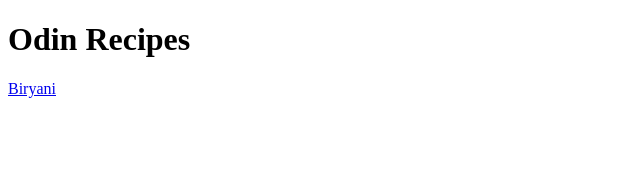
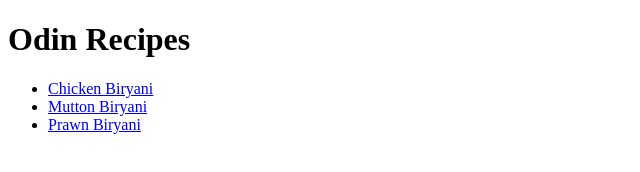
Before and after one commit to Kishore-Kalyan/odin-recipes, a plain HTML site: page index.html in a window 1280 px wide. Shown: the whole page, without its empty margins (0-640 px from the left). Drawn offline with Linux system fonts and the light colour scheme.

Commit message:
completed the pages for mutton and prawn biryani

```diff
--- a/index.html
+++ b/index.html
@@ -1,12 +1,22 @@
 <!DOCTYPE html>
 <html lang="en">
-<head>
-    <meta charset="UTF-8">
-    <meta name="viewport" content="width=device-width, initial-scale=1.0">
+  <head>
+    <meta charset="UTF-8" />
+    <meta name="viewport" content="width=device-width, initial-scale=1.0" />
     <title>Odin Recipes</title>
-</head>
-<body>
+  </head>
+  <body>
     <h1>Odin Recipes</h1>
-    <a href="./recipes/chicken-biryani.html">Biryani</a>
-</body>
+    <ul>
+      <li>
+        <a href="./recipes/chicken-biryani.html">Chicken Biryani</a>
+      </li>
+      <li>
+        <a href="./recipes/mutton-biryani.html">Mutton Biryani</a>
+      </li>
+      <li>
+        <a href="./recipes/prawn-biryani.html">Prawn Biryani</a>
+      </li>
+    </ul>
+  </body>
 </html>
```
